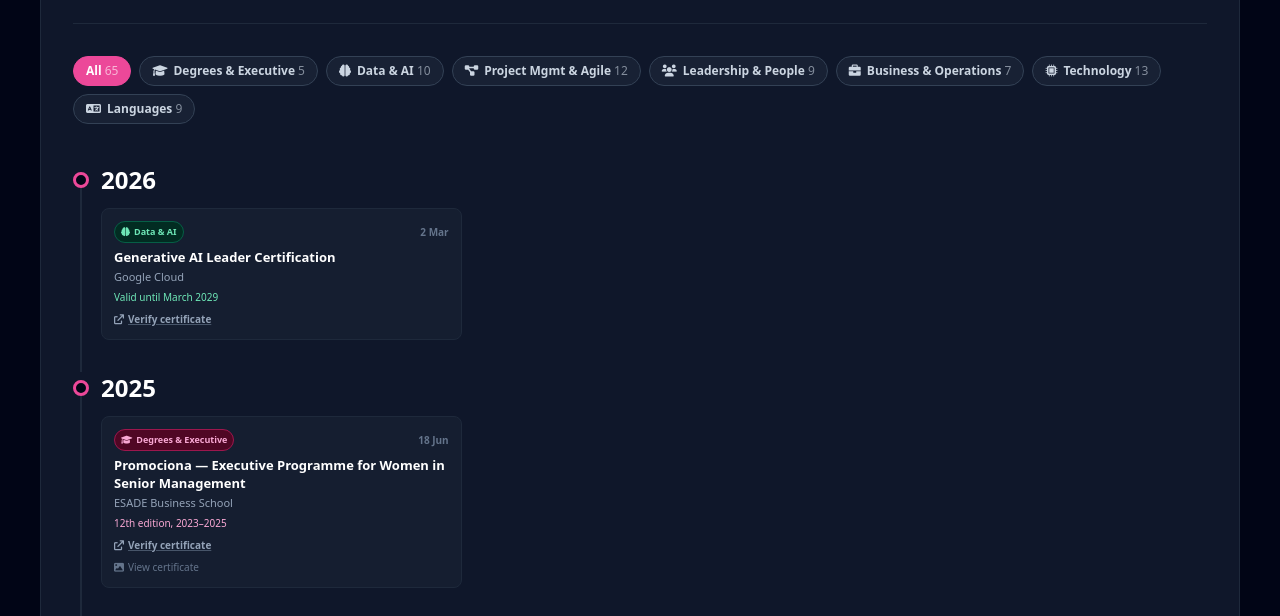
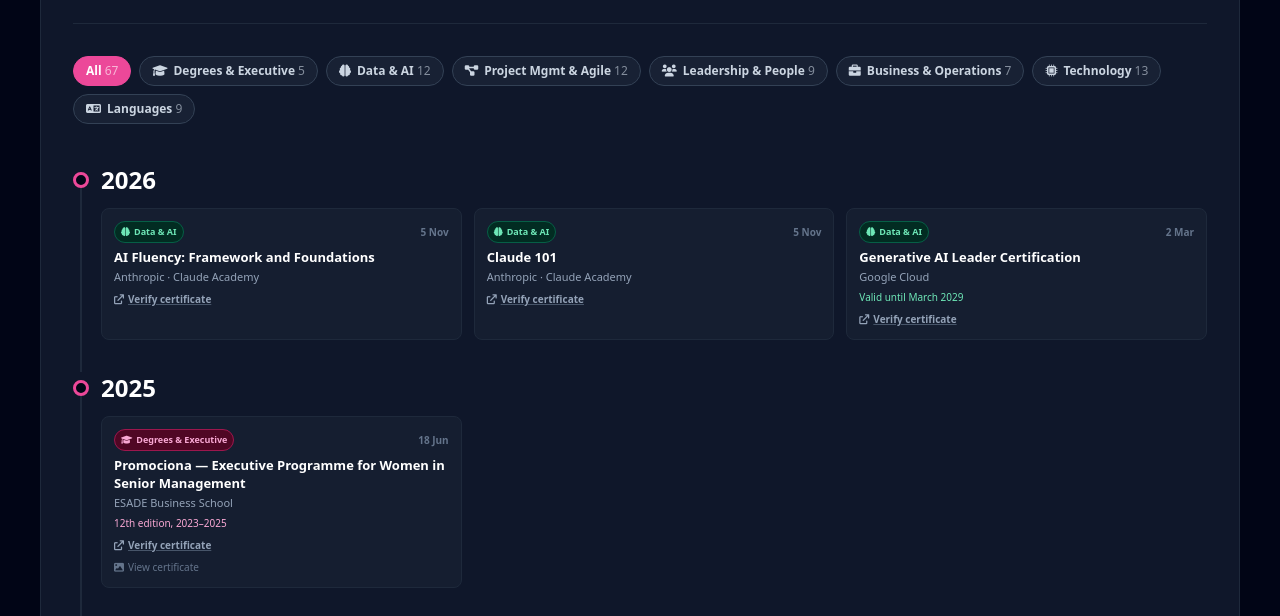
Before and after one commit to beajmnz/beajimenezdotnet, a plain HTML site: page certificates.html in a window 1280 px wide. Shown: the part 184-800 px from the top of the page. Drawn offline with nearby package versions, Linux system fonts and the light colour scheme.

Commit message:
Add two Claude Academy badges to the learning timeline
Co-Authored-By: Claude Fable 5.2 <noreply@anthropic.com>

```diff
--- a/certificates.html
+++ b/certificates.html
@@ -94,6 +94,8 @@
         //   url:    optional link to the certificate on the issuer's site — the card then shows a "Verify" link
         //   scan:   optional image of the certificate, e.g. 'certificates/prince2.jpg' — the card then opens it on click
         var CERTS = [
+            { date: '2026-11-05', topic: 'data',     title: 'AI Fluency: Framework and Foundations', issuer: 'Anthropic · Claude Academy', url: 'https://academy.claude.com/verify/e2c9eb5f2862645ebbcc4d0c30d73cd7' },
+            { date: '2026-11-05', topic: 'data',     title: 'Claude 101', issuer: 'Anthropic · Claude Academy', url: 'https://academy.claude.com/verify/70b786d834122947bac6f9fd7a1b5df4' },
             { date: '2026-03-02', topic: 'data',     title: 'Generative AI Leader Certification', issuer: 'Google Cloud', note: 'Valid until March 2029', url: 'https://www.credly.com/badges/2ddb7ac5-6658-40aa-93b0-8906e62c99ae' },
             { date: '2025-06-18', topic: 'degree',   title: 'Promociona — Executive Programme for Women in Senior Management', issuer: 'ESADE Business School', note: '12th edition, 2023–2025', url: 'https://credentials.esade.edu/landing/682f1effaac1811f8c4bbb14', scan: 'certificates/esade-promociona.jpg' },
             { date: '2024-08-08', topic: 'tech',     title: 'Google Cloud Certified Cloud Digital Leader', issuer: 'Google Cloud', note: 'Valid until August 2027', url: 'https://www.credly.com/badges/10a23ff9-e4c6-4e09-974a-aa018e0d9967' },
```
